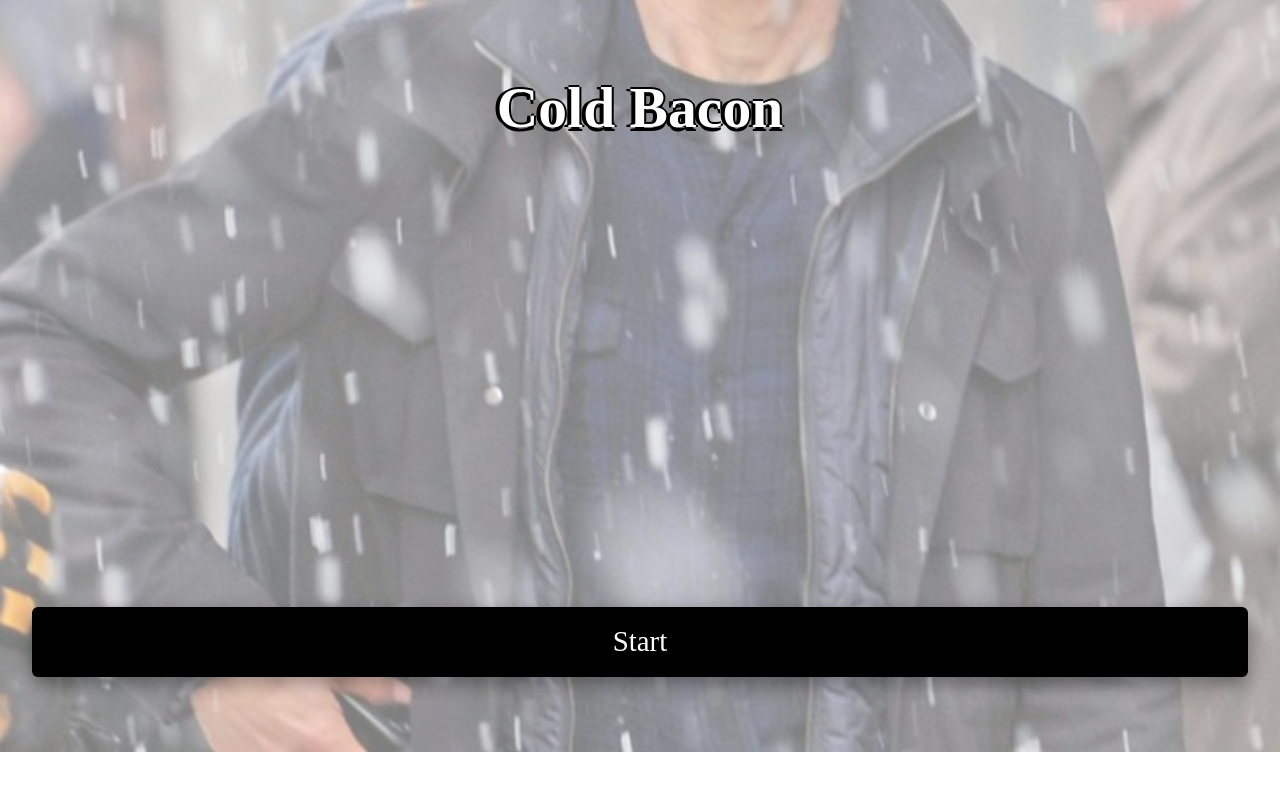
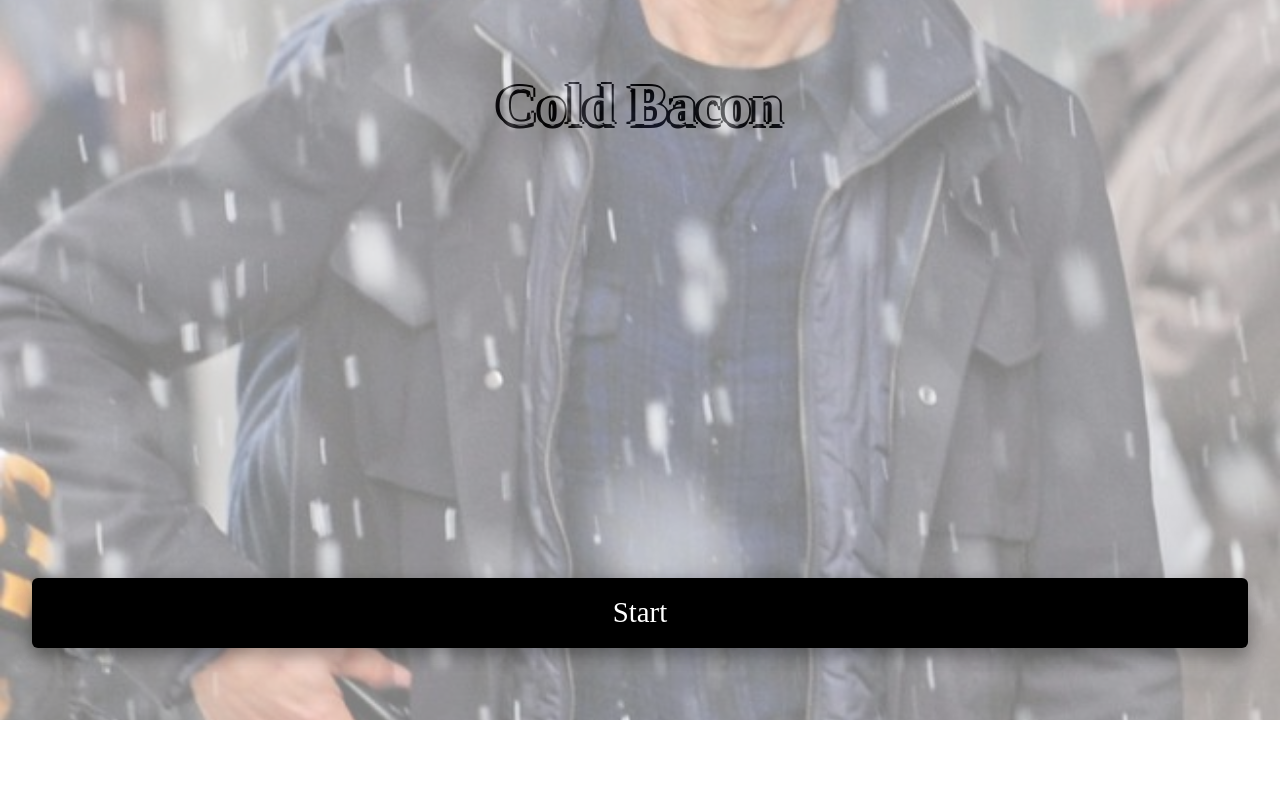
Before and after one commit to motto813/bacon-browser-game, a React app: page / in a window 1280 px wide. Shown: the top 790 px of the page. Built offline with nearby package versions, Linux system fonts and the light colour scheme; a web font is replaced by a local one.

Commit message:
container height 90vh. style landing page title text to behind background image

```diff
--- a/public/style.css
+++ b/public/style.css
@@ -12,7 +12,7 @@ html {
 .game-container {
   position: relative;
   width: 100%;
-  height: 94vh;
+  height: 90vh;
   display: flex;
   align-items: center;
   justify-content: center;
@@ -43,6 +43,7 @@ html {
   color: white;
   text-shadow: -4px 0 black, 0 4px black, 2px 0 black, 0 -2px black;
   font-size: 3.6em;
+  z-index: -2;
 }
 
 .start-button {
```
